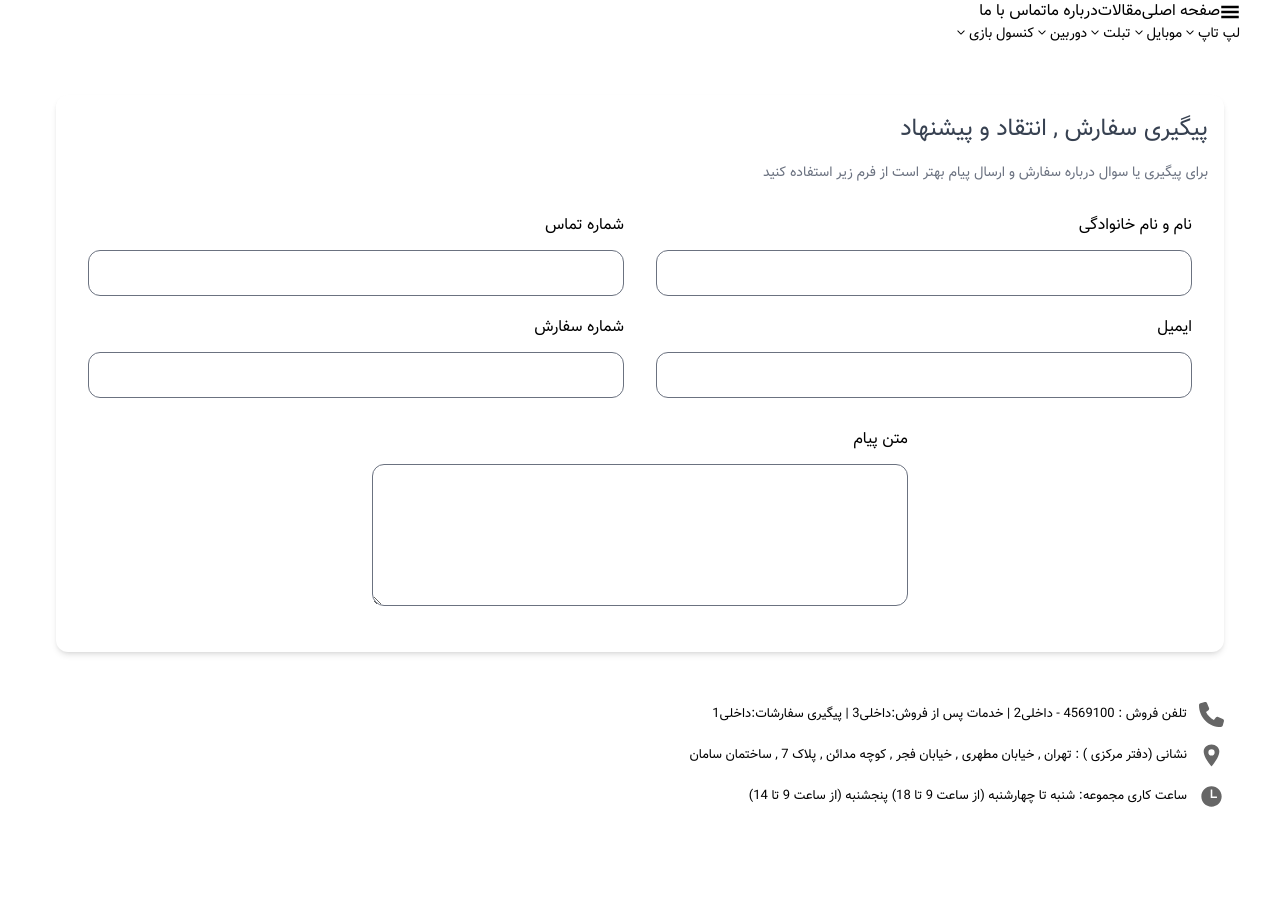
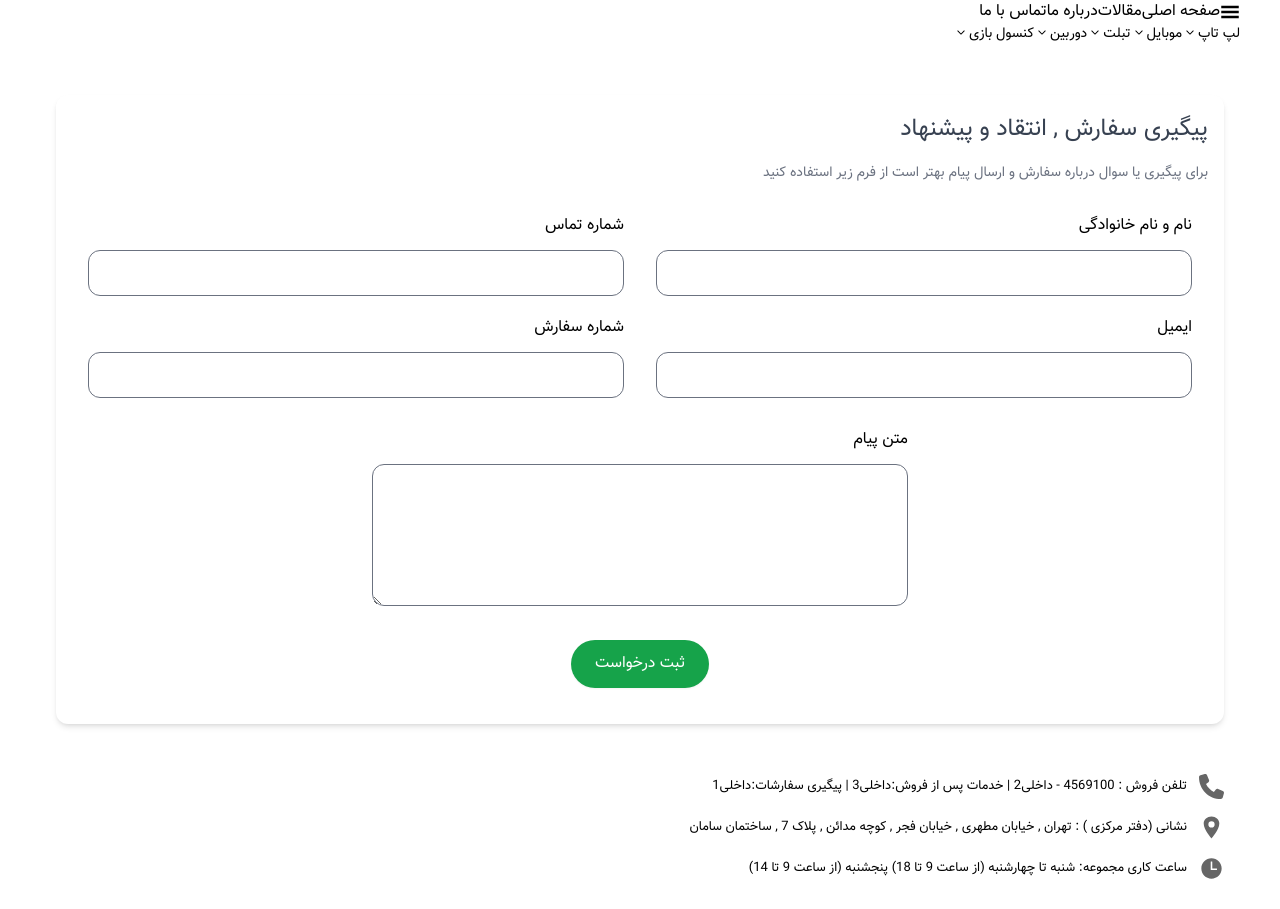
Before and after one commit to saman-tofighian/Next-Project, a Next.js app: page /contact in a window 1280 px wide. Before the commit the page ends 837 px from the top, so only its background shows below. Built offline with nearby package versions, Linux system fonts and the light colour scheme.

Commit message:
add submit button for contact page

```diff
--- a/src/pages/contact/index.jsx
+++ b/src/pages/contact/index.jsx
@@ -54,6 +54,14 @@ function Contact() {
               className="border border-gray-500 p-[10px] rounded-xl mt-3"
             ></textarea>
           </div>
+          <div className="w-full mt-6 flex justify-center">
+            <button
+              type="submit"
+              className="shadow-sm border-none rounded-full py-3 px-6 bg-green-600 text-white"
+            >
+              ثبت درخواست
+            </button>
+          </div>
         </form>
       </div>
       <div className="mb-7">
```
